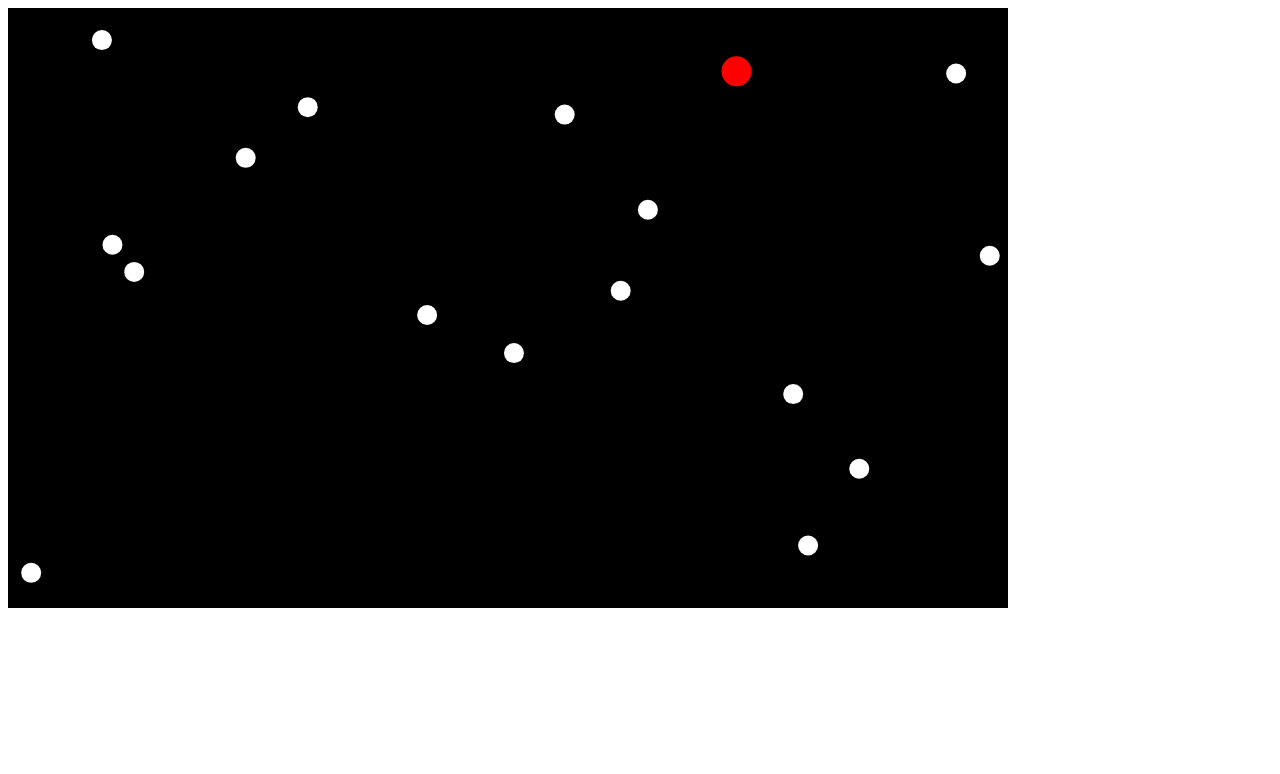
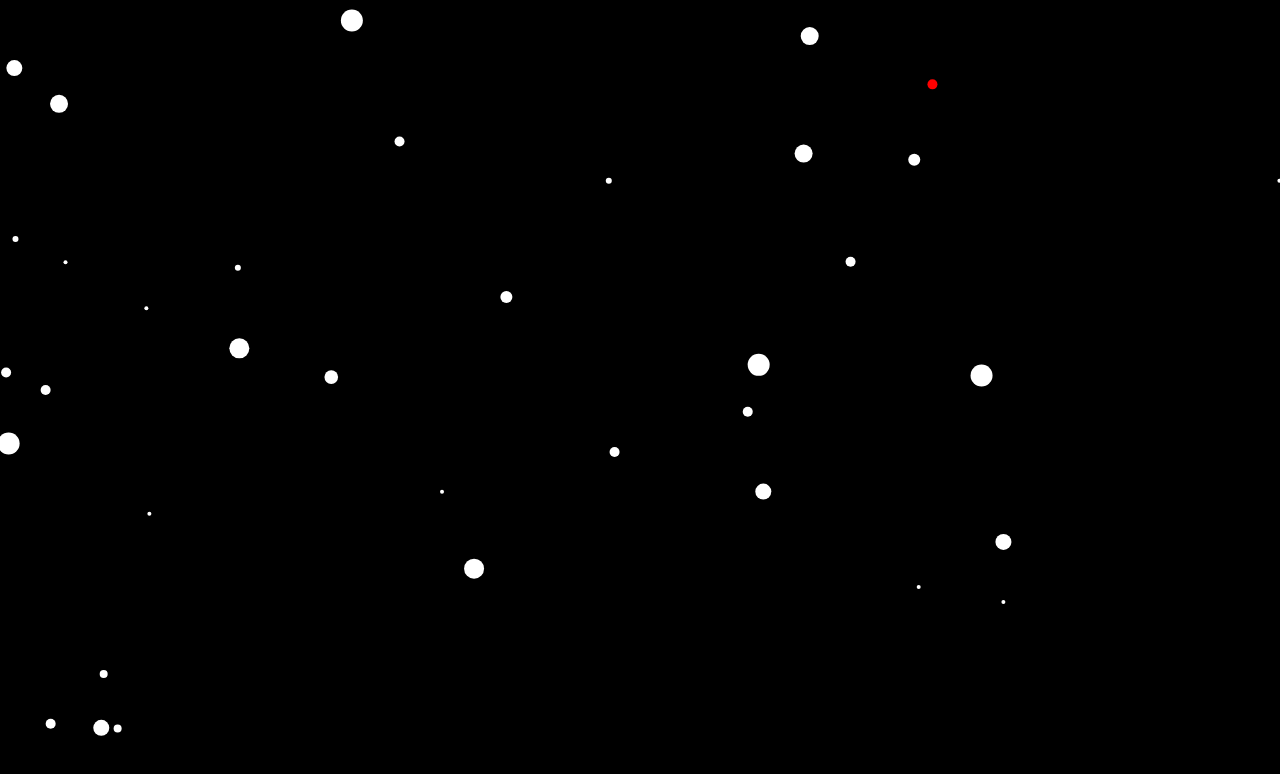
Before and after one commit to truongdevin/dark-circles, a plain HTML site: page index.html in a window 1280 px wide. Drawn offline with Linux system fonts and the light colour scheme.

Commit message:
made game full sized

```diff
--- a/bundle.js
+++ b/bundle.js
@@ -75,14 +75,15 @@
 	}
 
 	Game.BG_COLOR="black";
-	Game.DIM_X = 1000;
-	Game.DIM_Y = 600;
-	Game.NUM_INTRUDERS = 16;
+	// Game.DIM_X = 1000;
+	// Game.DIM_Y = 600;
+	Game.DIM_X = window.innerWidth;
+	Game.DIM_Y = window.innerHeight;
+	Game.NUM_INTRUDERS = 36;
 
 	Game.prototype.addIntruders = function() {
 	  for (var i = 0; i < Game.NUM_INTRUDERS; i++) {
-	    var a = new Intruder({pos: this.randomPosition(), game: this});
-	    this.intruders.push(a);
+	    this.intruders.push(new Intruder({pos: this.randomPosition(), game: this}));
 	  }
 	};
 
@@ -352,8 +353,8 @@
 
 	var Intruder = function (hash) {
 	  hash.color = hash.color || "white"; // red , crimson, aqua
-	  hash.radius = hash.radius || 10;
-	  hash.vel = hash.vel || Util.randomVec(0.5);
+	  hash.radius = hash.radius || Math.floor(Math.random()*10+2);
+	  hash.vel = hash.vel || Util.randomVec(0.2);
 	  MovingObject.call(this, hash);
 	}
 	Util.inherits(Intruder, MovingObject);
@@ -372,7 +373,7 @@
 
 	var WhiteBloodCell = function (hash) {
 	  hash.color = hash.color || "red"; // red , crimson, aqua
-	  hash.radius = hash.radius || 15;
+	  hash.radius = hash.radius || 5;
 	  hash.vel = [0,0];
 	  MovingObject.call(this, hash);
 	};
@@ -421,7 +422,7 @@
 
 	var WhiteBloodCell = function (hash) {
 	  hash.color = hash.color || "red"; // red , crimson, aqua
-	  hash.radius = hash.radius || 15;
+	  hash.radius = hash.radius || 5;
 	  hash.vel = [0,0];
 	  MovingObject.call(this, hash);
 	};
--- a/index.html
+++ b/index.html
@@ -3,6 +3,7 @@
   <head>
     <meta charset="utf-8">
     <title>Immune System Wars</title>
+    <link rel="stylesheet" href="./style.css" media="screen" title="no title" charset="utf-8">
   </head>
   <body>
     <script src="keymaster.js"></script>
--- a/intruder.js
+++ b/intruder.js
@@ -3,8 +3,8 @@ var Util = require("./util");
 
 var Intruder = function (hash) {
   hash.color = hash.color || "white"; // red , crimson, aqua
-  hash.radius = hash.radius || 10;
-  hash.vel = hash.vel || Util.randomVec(0.5);
+  hash.radius = hash.radius || Math.floor(Math.random()*10+2);
+  hash.vel = hash.vel || Util.randomVec(0.2);
   MovingObject.call(this, hash);
 }
 Util.inherits(Intruder, MovingObject);
--- /dev/null
+++ b/style.css
@@ -0,0 +1,14 @@
+
+* {
+  margin: 0px;
+  padding: 0px;
+}
+
+html, body {
+  width:100%;
+  height: 100%;
+}
+
+canvas {
+  display: block;
+}
--- a/whiteBloodCell.js
+++ b/whiteBloodCell.js
@@ -4,7 +4,7 @@ var Bullet = require("./bullet.js");
 
 var WhiteBloodCell = function (hash) {
   hash.color = hash.color || "red"; // red , crimson, aqua
-  hash.radius = hash.radius || 15;
+  hash.radius = hash.radius || 5;
   hash.vel = [0,0];
   MovingObject.call(this, hash);
 };
```
Also changed, not shown: game.js (+6 -5 lines), 1 other file.
